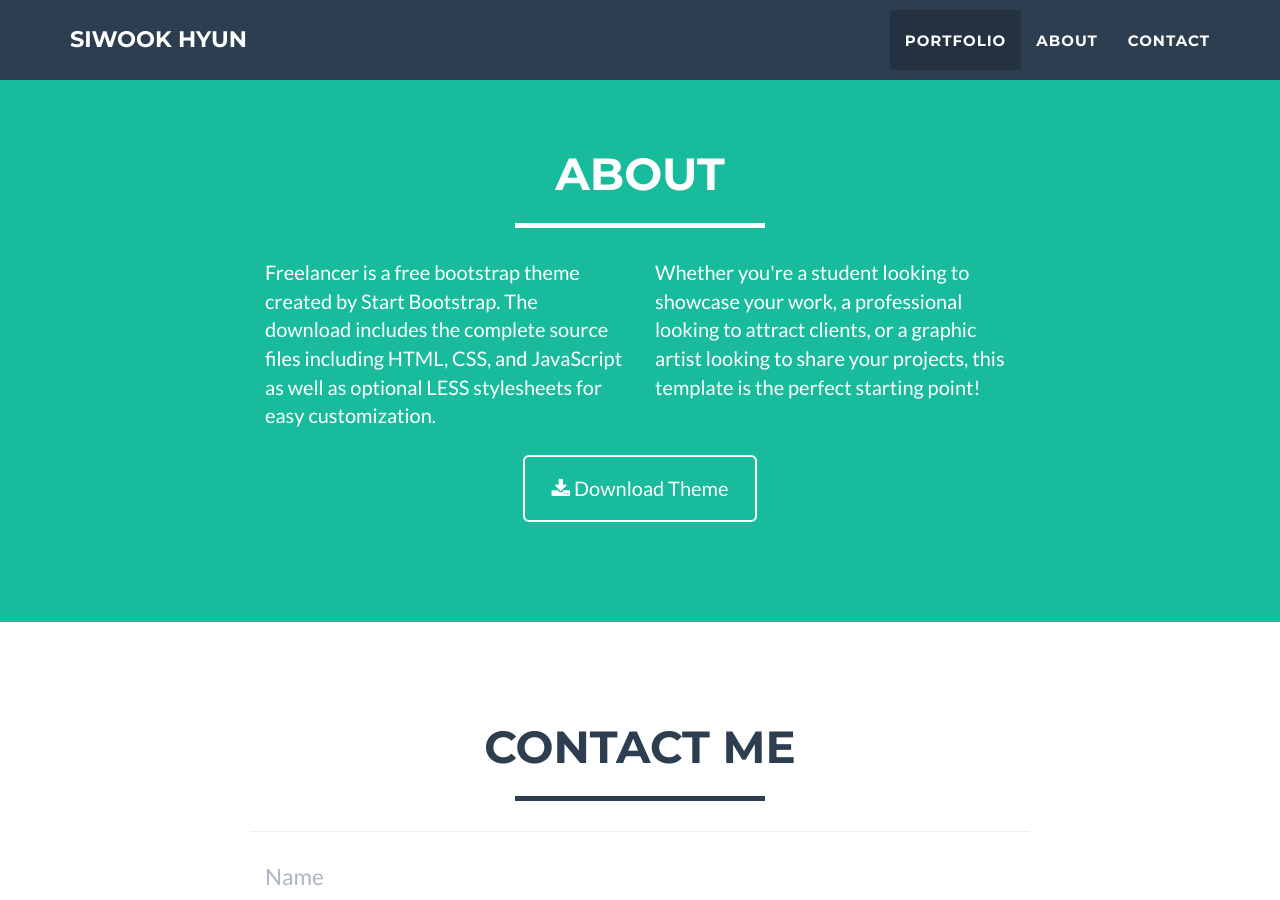
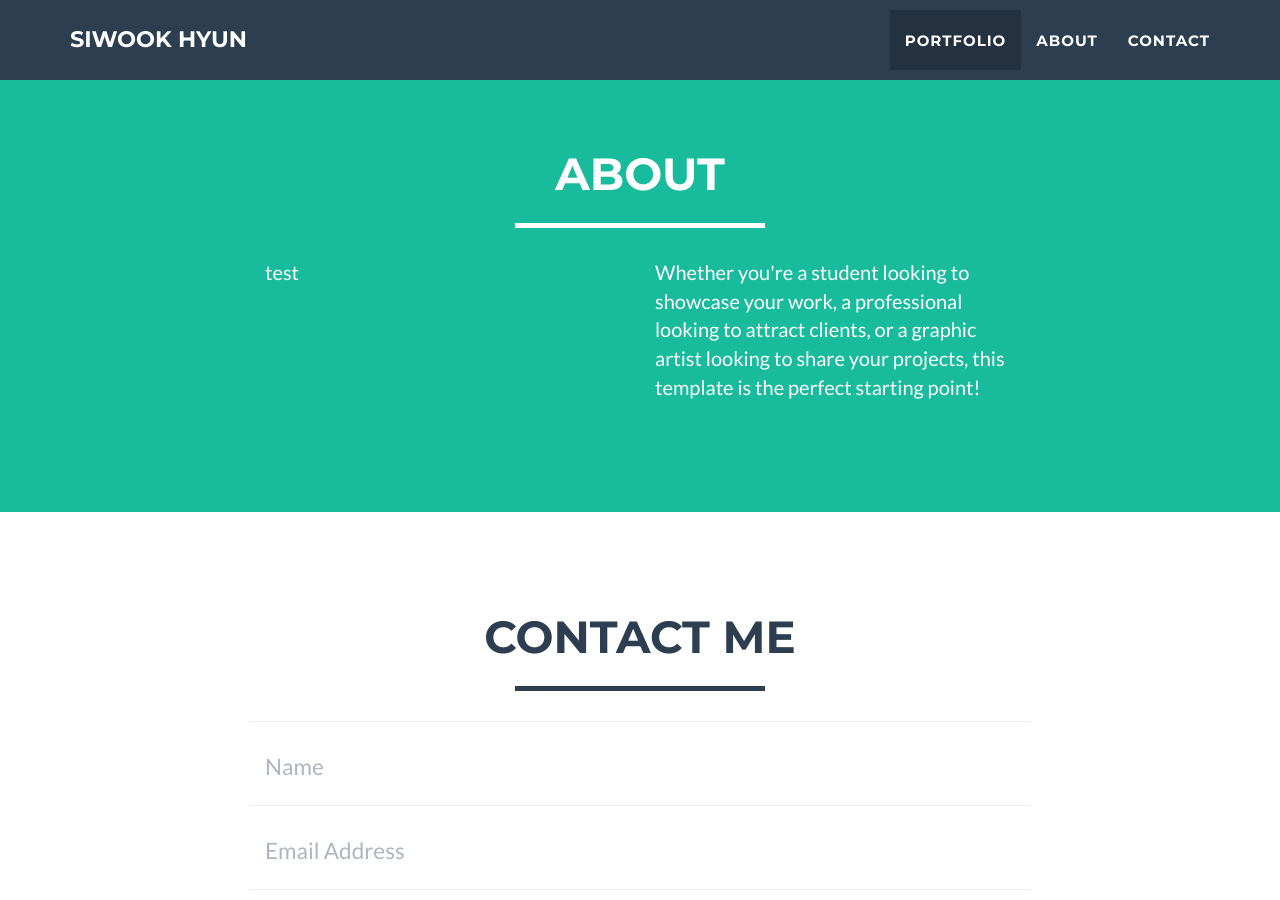
Before and after one commit to woogii/woogii.github.io, a Jekyll site: the page built from index.html, in a window 1280 px wide and 900 px high, scrolled down 2886 px. Built offline with Jekyll 4.4.1, drawn with Linux system fonts in a browser that asks for light colours.

Commit message:
chore : modify about.html

```diff
--- a/_includes/about.html
+++ b/_includes/about.html
@@ -9,16 +9,11 @@
             </div>
             <div class="row">
                 <div class="col-lg-4 col-lg-offset-2">
-                    <p>Freelancer is a free bootstrap theme created by Start Bootstrap. The download includes the complete source files including HTML, CSS, and JavaScript as well as optional LESS stylesheets for easy customization.</p>
+                    <p>test</p>
                 </div>
                 <div class="col-lg-4">
                     <p>Whether you're a student looking to showcase your work, a professional looking to attract clients, or a graphic artist looking to share your projects, this template is the perfect starting point! </p>
                 </div>
-                <div class="col-lg-8 col-lg-offset-2 text-center">
-                    <a href="#" class="btn btn-lg btn-outline">
-                        <i class="fa fa-download"></i> Download Theme
-                    </a>
-                </div>
             </div>
         </div>
     </section>
```
